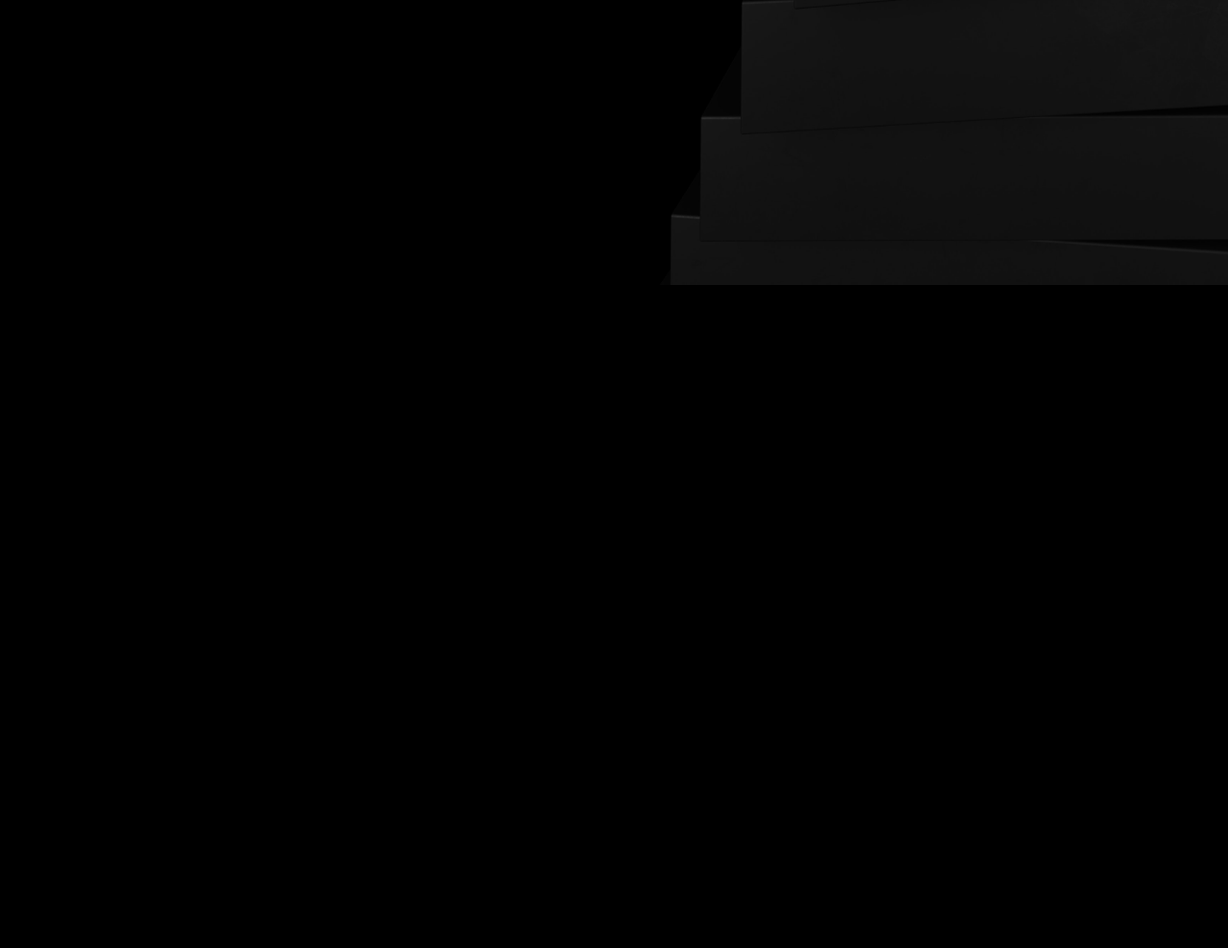
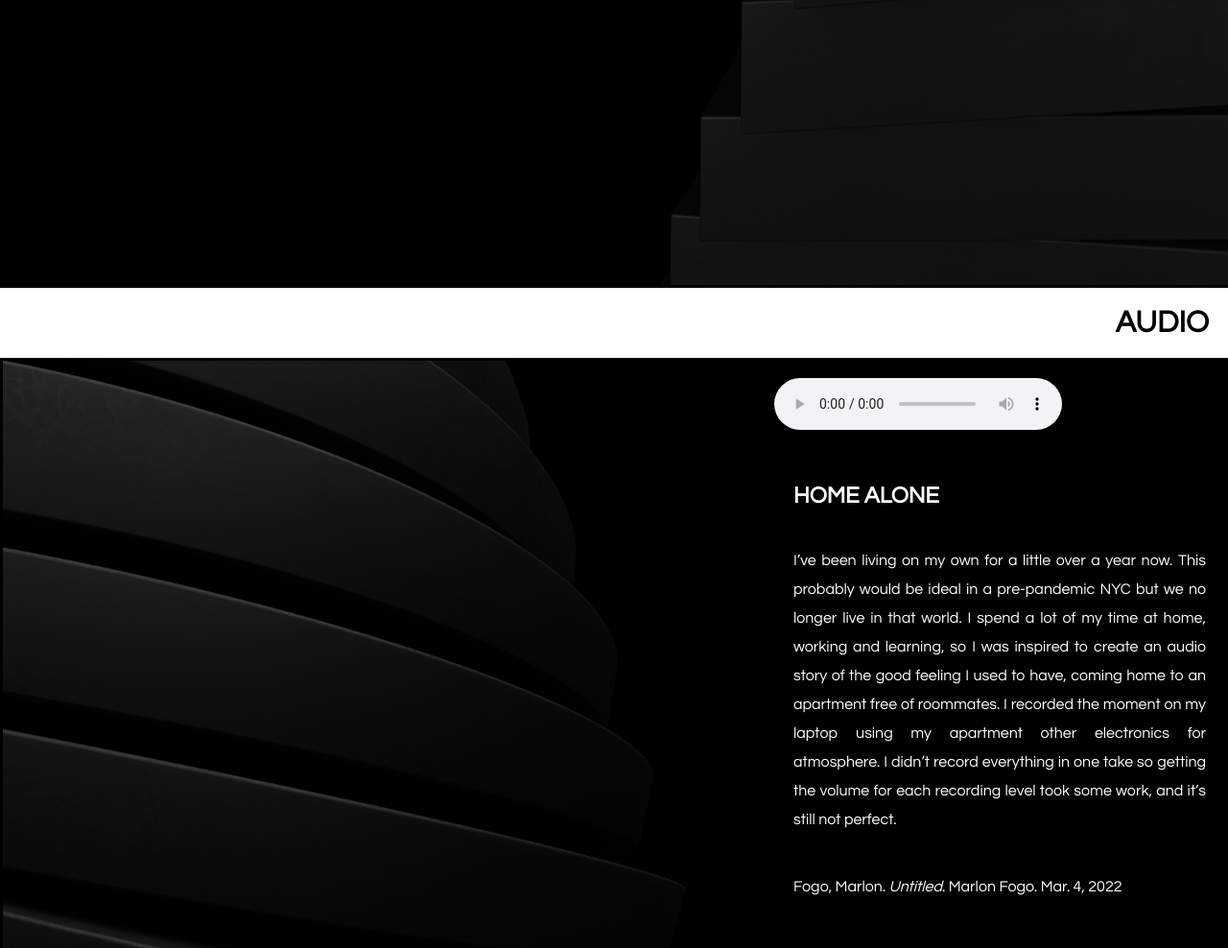
Before and after one commit to marlonfogo/marlon-eportfolio, a plain HTML site: page gallery.html in a window 1280 px wide. Shown: the part 3989-4977 px from the top of the page at 96% size. Before the commit the page ends 4289 px from the top, so only its background shows below. Drawn offline with Linux system fonts and the light colour scheme.

Commit message:
Add files via upload

```diff
--- a/gallery.html
+++ b/gallery.html
@@ -95,7 +95,32 @@
                  </tr>
                  </table>
         </div>
+<div class="header">  <h1>AUDIO</h1> </div>
 
+            <table>
+                 <tr>
+                     <td valign="top" class="table-data">
+                        <img src="Images/pixel-based%20background%20image-100.jpg" alt="home_alone" width="800px"/>
+                    </td>
+                     <td valign="top" class="table-data">
+                           <figure>
+    <figcaption>Listen to the T-Rex:</figcaption>
+    <audio
+        controls
+        src="/Home%20Alone.mp3">
+            Your browser does not support the
+            <code>audio</code> element.
+    </audio>
+</figure>
+
+<br> <br>
+                         <h2>HOME ALONE</h2>
+                         <p>I’ve been living on my own for a little over a year now. This probably would be ideal in a pre-pandemic NYC but we no longer live in that world. I spend a lot of my time at home, working and learning, so I was inspired to create an audio story of the good feeling I used to have, coming home to an apartment free of roommates. I recorded the moment on my laptop using my apartment other electronics for atmosphere. I didn’t record everything in one take so getting the volume for each recording level took some work, and it’s still not perfect.</p>
+
+                         <p>Fogo, Marlon. <em>Untitled</em>. Marlon Fogo. Mar. 4, 2022</p>
+                    </td>
+                 </tr>
+            </table> </div>
     </body>
 
 </html>
```
